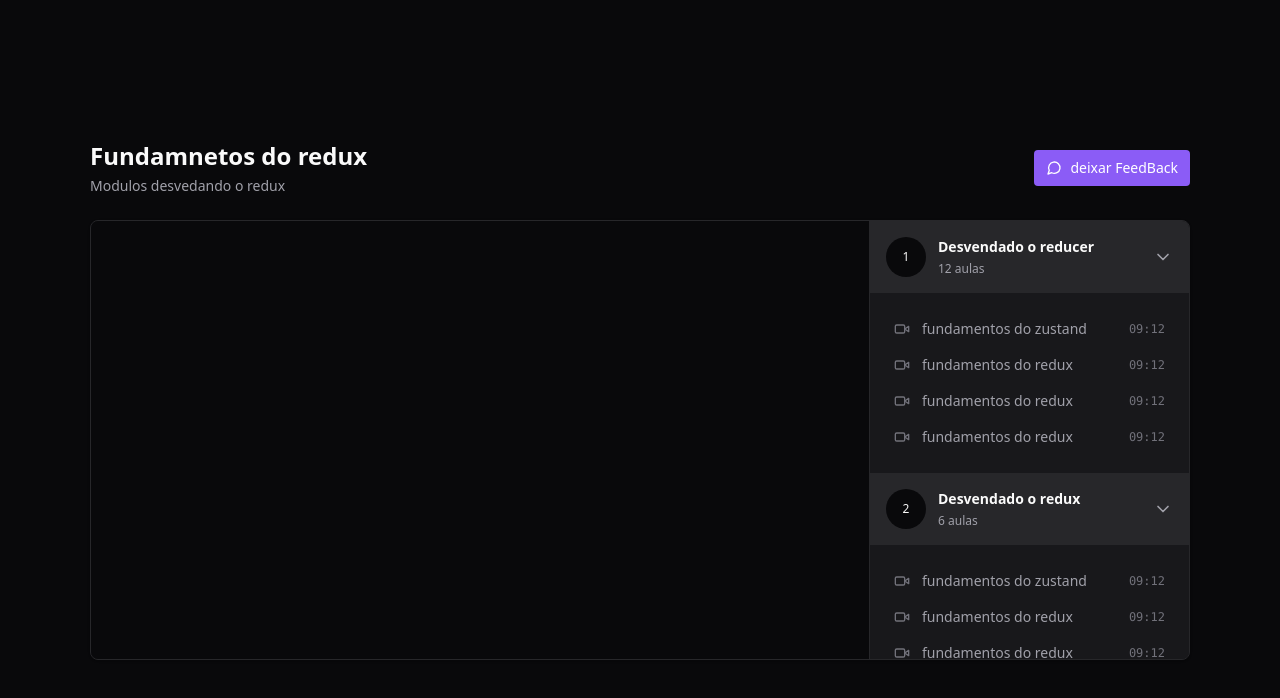
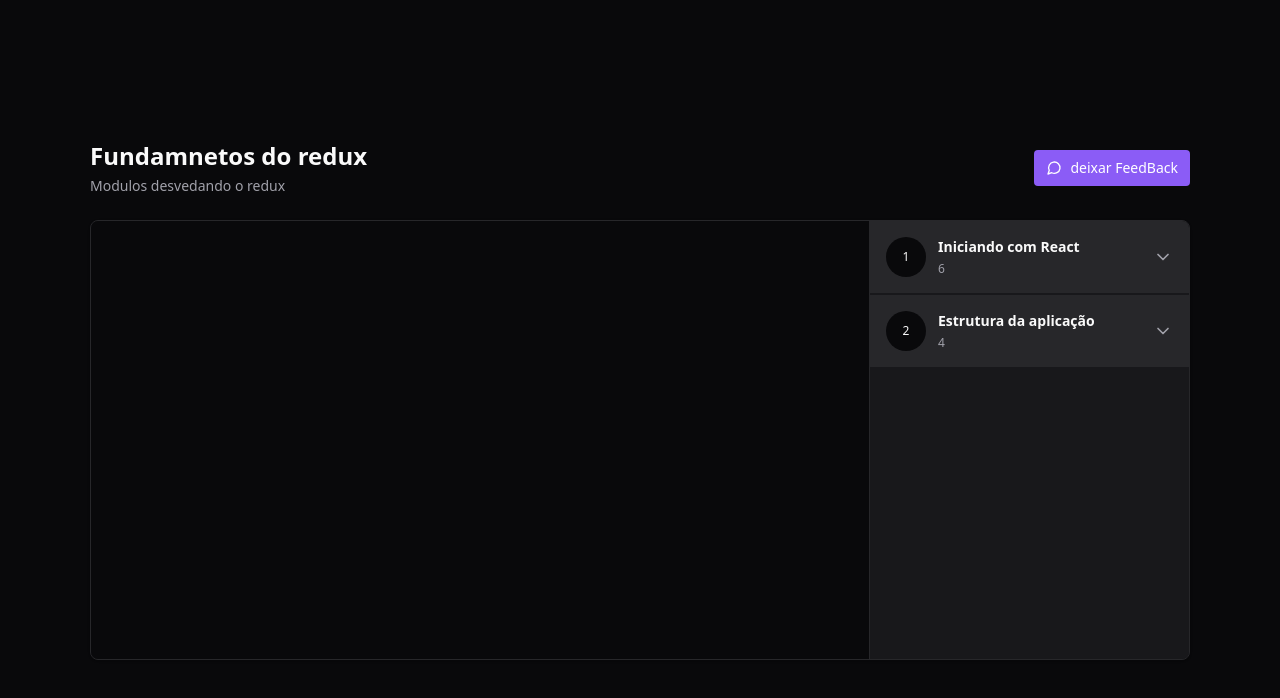
Before and after one commit to BmAlkes/player-Video-redux-zustand, a React (Vite) app: page / in a window 1280 px wide. Shown: the top 698 px of the page. Built offline with nearby package versions, Linux system fonts and the light colour scheme.

Commit message:
feat:add reducer do player

```diff
--- a/package.json
+++ b/package.json
@@ -10,6 +10,7 @@
     "preview": "vite preview"
   },
   "dependencies": {
+    "@radix-ui/react-collapsible": "^1.0.3",
     "@reduxjs/toolkit": "^1.9.5",
     "lucide-react": "^0.257.0",
     "react": "^18.2.0",
--- a/src/components/Module.tsx
+++ b/src/components/Module.tsx
@@ -1,37 +1,44 @@
 import { ChevronDown } from "lucide-react";
-import React from "react";
 import Lesson from "./Lesson";
+import * as Collapsible from "@radix-ui/react-collapsible";
+import { useAppSelector } from "../store";
 
 interface moduleProp {
   title: string;
-  classNumber: string;
+  classNumber: number;
   module: number;
 }
 
 const Module = ({ title, classNumber, module }: moduleProp) => {
+  const lessons = useAppSelector(
+    (state) => state.player.course.modules[module].lessons
+  );
   return (
-    <>
-      <div>
-        <button className="flex w-full items-center gap-3 bg-zinc-800 p-4">
+    <Collapsible.Root className="group">
+      <Collapsible.Trigger className="flex w-full items-center gap-3 bg-zinc-800 p-4">
         <div className="flex h-10 w-10 rounded-full items-center justify-center bg-zinc-950 text-xs">
-            {module}
+          {module + 1}
         </div>
         <div className="flex flex-col gap-1 text-left">
           <strong className="text-sm">{title}</strong>
           <span className="text-xs text-zinc-400">{classNumber}</span>
         </div>
-          <ChevronDown className="w-5 h-5 ml-auto text-zinc-400" />
-        </button>
-      </div>
-      <div>
+        <ChevronDown className="w-5 h-5 ml-auto text-zinc-400 group-data-[state=open]:rotate-180 transition-transform" />
+      </Collapsible.Trigger>
+      <Collapsible.Content>
         <nav className="relative flex flex-col gap-4 p-6">
-          <Lesson title="fundamentos do zustand" duration="09:12" />
-          <Lesson title="fundamentos do redux" duration="09:12" />
-          <Lesson title="fundamentos do redux" duration="09:12" />
-          <Lesson title="fundamentos do redux" duration="09:12" />
+          {lessons.map((item, index) => {
+            return (
+              <Lesson
+                title={item.title}
+                duration={item.duration}
+                key={item.id}
+              />
+            );
+          })}
         </nav>
-      </div>
-    </>
+      </Collapsible.Content>
+    </Collapsible.Root>
   );
 };
 
--- a/src/components/pages/Player.tsx
+++ b/src/components/pages/Player.tsx
@@ -3,7 +3,9 @@ import ReactPlayer from "react-player";
 import Header from "../Header";
 import PlayerVideo from "../PlayerVideo";
 import Module from "../Module";
+import { useAppSelector } from "../../store";
 const Player = () => {
+  const modules = useAppSelector((state) => state.player.course.modules);
   return (
     <>
       <div className="h-screen bg-zinc-950 text-zinc-50 flex justify-center items-center">
@@ -14,21 +16,16 @@ const Player = () => {
           <main className="relative flex overflow-hidden rounded-lg border border-zinc-800 bg-zinc-900 shadow pr-80">
             <PlayerVideo />
             <aside className="w-80 absolute  top-0 bottom-0 right-0 border-l divide-y-2 divide-zinc-900 border-zinc-800 bg-zinc-900 overflow-y-scroll scrollbar scrollbar-thin scrollbar-track-zinc-950 scrollbar-thumb-zinc ">
-              <Module
-                title="Desvendado o reducer"
-                classNumber="12 aulas"
-                module={1}
-              />
-              <Module
-                title="Desvendado o redux"
-                classNumber="6 aulas"
-                module={2}
-              />
-              <Module
-                title="Desvendado zustand"
-                classNumber="10 aulas"
-                module={3}
-              />
+              {modules.map((module, index) => {
+                return (
+                  <Module
+                    key={module.id}
+                    classNumber={module.lessons.length}
+                    module={index}
+                    title={module.title}
+                  />
+                );
+              })}
             </aside>
           </main>
         </div>
--- a/src/store/index.ts
+++ b/src/store/index.ts
@@ -1,8 +1,11 @@
 import { configureStore, createSlice } from "@reduxjs/toolkit";
 import { TypedUseSelectorHook, useSelector } from "react-redux";
+import player from "./slicers/player";
 
 export const store = configureStore({
-  reducer: {},
+  reducer: {
+    player,
+  },
 });
 
 export type RootState = ReturnType<typeof store.getState>;
--- /dev/null
+++ b/src/store/slicers/player.ts
@@ -0,0 +1,56 @@
+import { createSlice } from "@reduxjs/toolkit";
+
+const initialState = {
+  course: {
+    modules: [
+      {
+        id: "1",
+        title: "Iniciando com React",
+        lessons: [
+          { id: "Jai8w6K_GnY", title: "CSS Modules", duration: "13:45" },
+          {
+            id: "w-DW4DhDfcw",
+            title: "Estilização do Post",
+            duration: "10:05",
+          },
+          { id: "D83-55LUdKE", title: "Componente: Header", duration: "06:33" },
+          {
+            id: "W_ATsETujaY",
+            title: "Componente: Sidebar",
+            duration: "09:12",
+          },
+          { id: "Pj8dPeameYo", title: "CSS Global", duration: "03:23" },
+          {
+            id: "8KBq2vhwbac",
+            title: "Form de comentários",
+            duration: "11:34",
+          },
+        ],
+      },
+      {
+        id: "2",
+        title: "Estrutura da aplicação",
+        lessons: [
+          {
+            id: "gE48FQXRZ_o",
+            title: "Componente: Comment",
+            duration: "13:45",
+          },
+          { id: "Ng_Vk4tBl0g", title: "Responsividade", duration: "10:05" },
+          { id: "h5JA3wfuW1k", title: "Interações no JSX", duration: "06:33" },
+          { id: "1G0vSTqWELg", title: "Utilizando estado", duration: "09:12" },
+        ],
+      },
+    ],
+  },
+};
+
+const player = createSlice({
+  name: "player",
+  initialState,
+  reducers: {},
+});
+
+export const {} = player.actions;
+
+export default player.reducer;
```
Also changed, not shown: 1 other file (tests, documents, lock files or other folders). Lines whose indentation alone changed are shown as unchanged.
